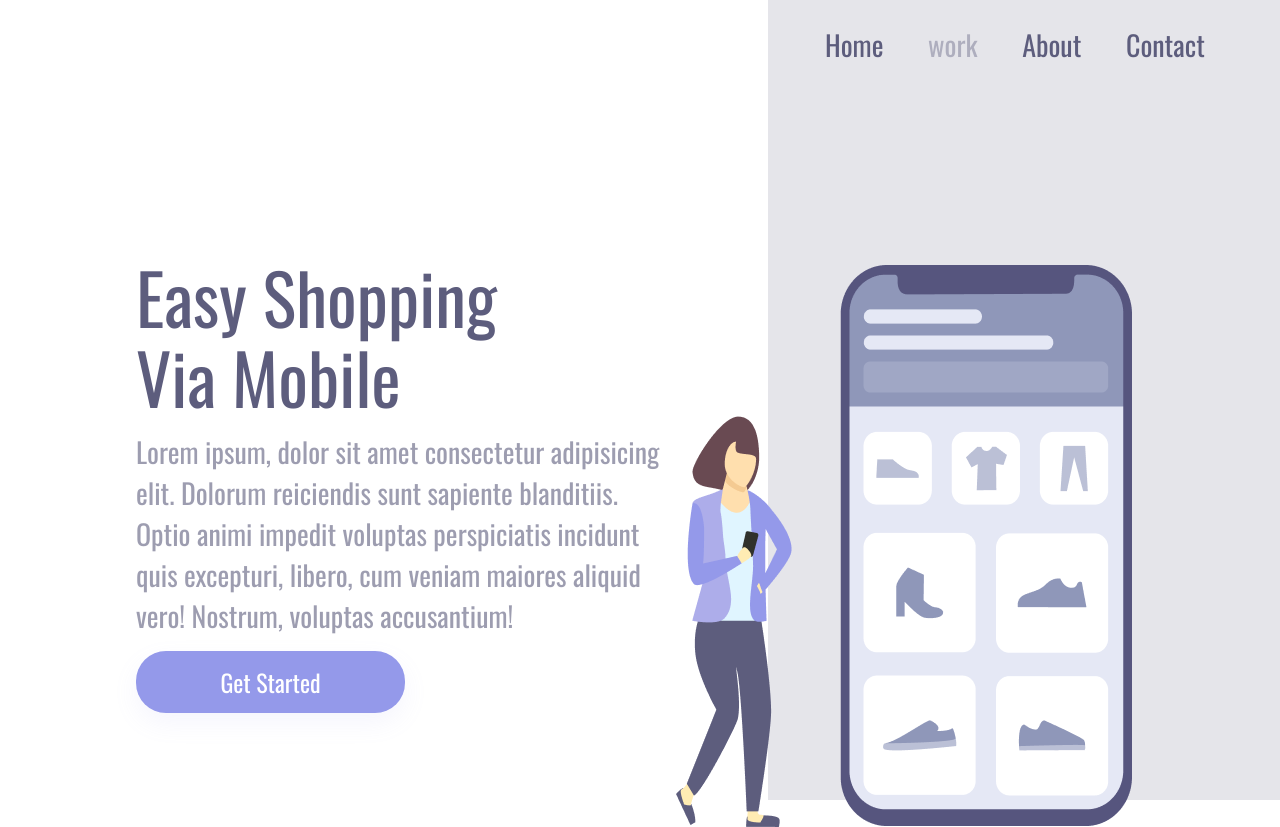
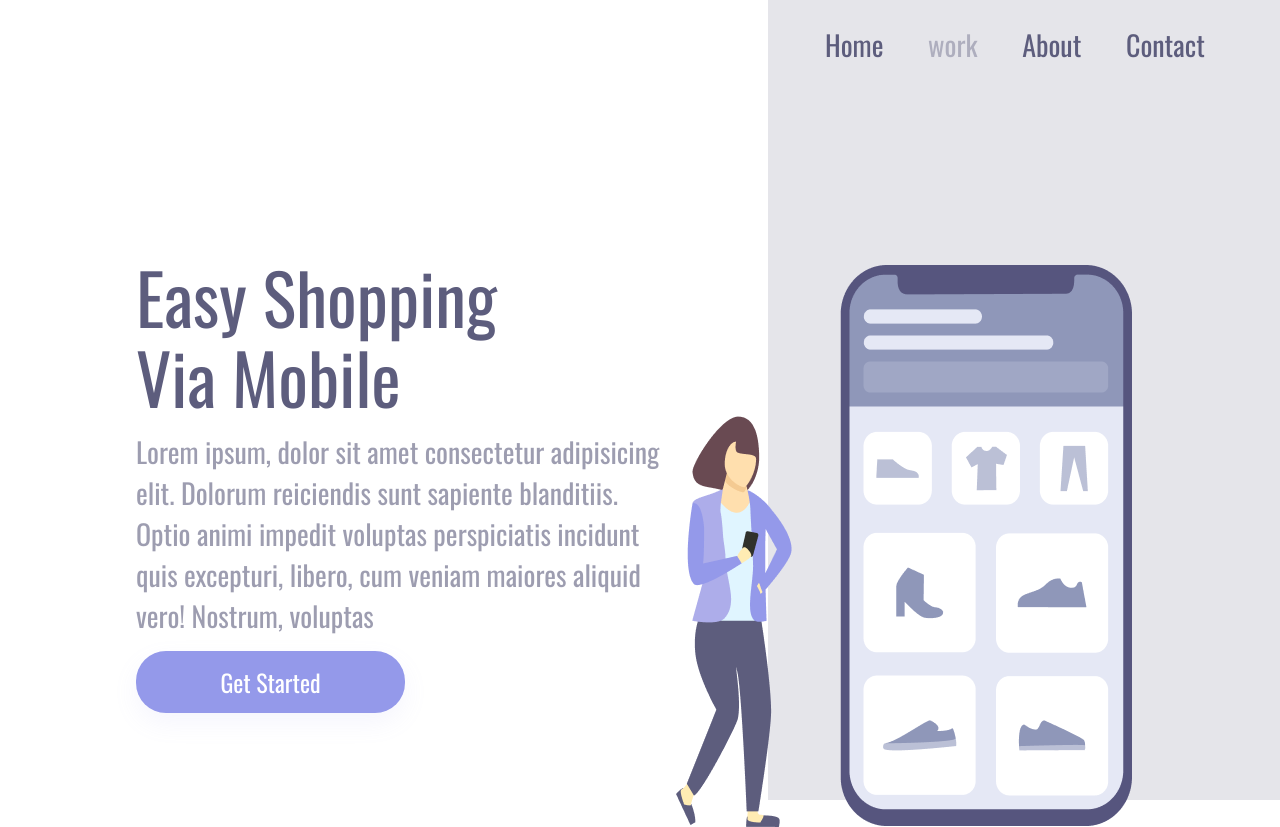
Before and after one commit to wendhelthayllor/desafio03, a plain HTML site: page index.html in a window 1280 px wide. Drawn offline with nearby package versions, Linux system fonts and the light colour scheme.

Commit message:
Alteracao no paragrafo no index.html

```diff
--- a/index.html
+++ b/index.html
@@ -22,7 +22,7 @@
             <P>Lorem ipsum, dolor sit amet consectetur adipisicing elit. Dolorum reiciendis sunt sapiente blanditiis.
                 Optio
                 animi impedit voluptas perspiciatis incidunt quis excepturi, libero, cum veniam maiores aliquid vero!
-                Nostrum, voluptas accusantium!</P>
+                Nostrum, voluptas</P>
 
             <button class="button-main">Get Started</button>
         </section>
```
